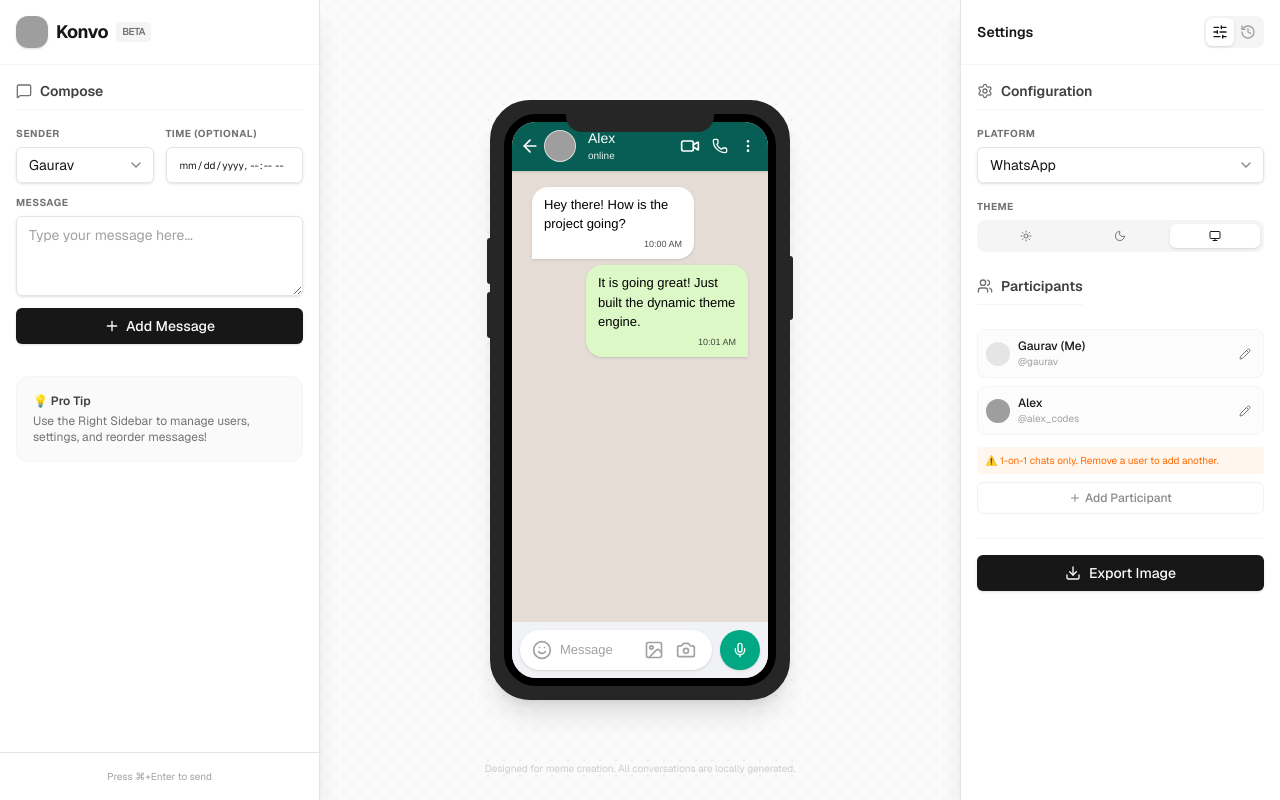
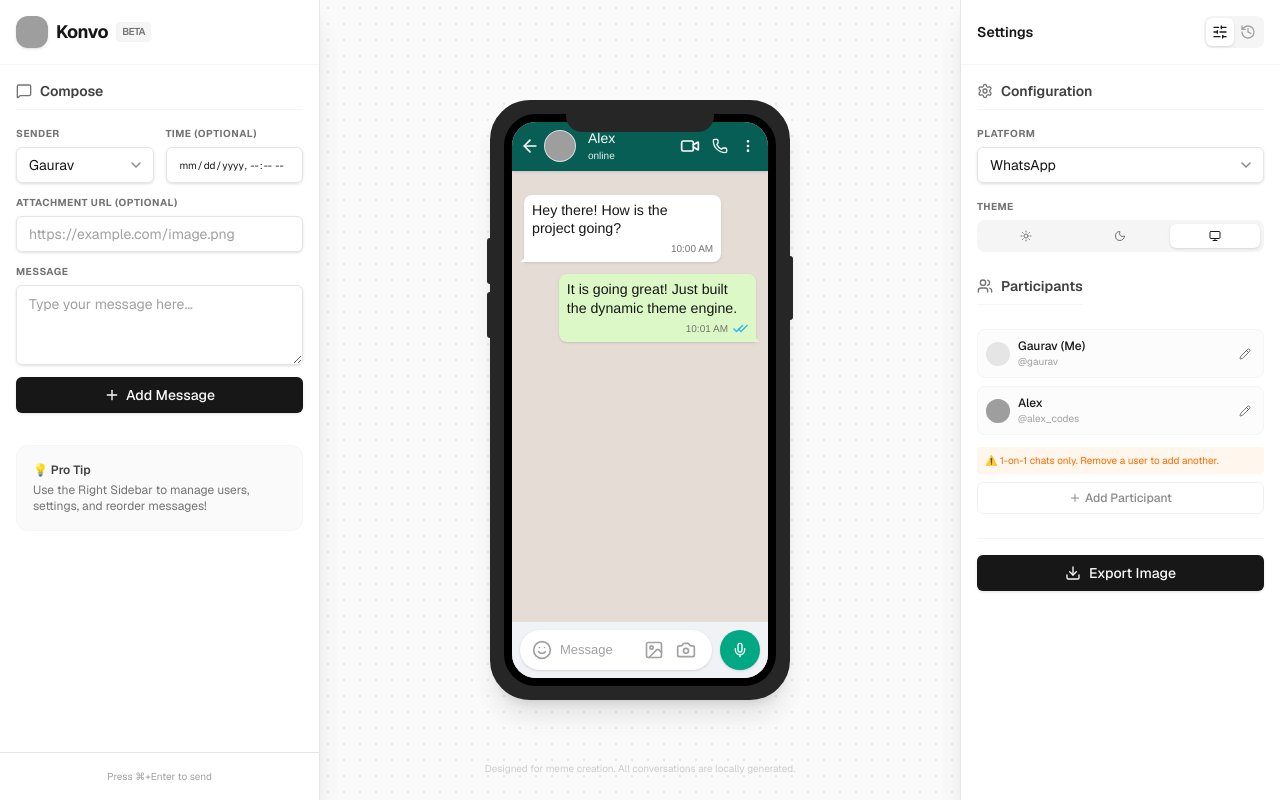
Before and after one commit to itstheanurag/konvo, a Next.js app: page / in a window 1280 px wide. Built offline with nearby package versions, Linux system fonts and the light colour scheme; grey boxes are pictures that could not be loaded.

Commit message:
update chat components and editor

```diff
--- a/components/chat/chat-display.tsx
+++ b/components/chat/chat-display.tsx
@@ -2,10 +2,9 @@
 
 import React from 'react';
 import { Message, Participant, PlatformConfig } from '@/lib/types';
-import { ChatMessage } from './chat-message';
+import { PlatformHeader, PlatformFooter, PlatformMessage } from './platform-layouts';
 import { ChatContainer } from './chat-container';
 import { PlatformTheme } from './platform-theme';
-import { PlatformHeader, PlatformFooter } from './platform-layouts';
 
 interface ChatDisplayProps {
   messages: Message[];
@@ -39,7 +38,7 @@
           </div>
 
           {/* Messages Area */}
-          <div className="flex-1 overflow-y-auto py-4 px-2 scrollbar-thin scrollbar-thumb-neutral-300 dark:scrollbar-thumb-neutral-600">
+          <div className="flex-1 overflow-y-auto py-4 scrollbar-thin scrollbar-thumb-neutral-300 dark:scrollbar-thumb-neutral-600">
             <div className="flex flex-col">
               {messages.map((msg, index) => {
                 const prevMsg = messages[index - 1];
@@ -48,11 +47,12 @@
                 const isLast = !nextMsg || nextMsg.senderId !== msg.senderId;
 
                 return (
-                  <ChatMessage
+                  <PlatformMessage
                     key={msg.id}
                     message={msg}
                     sender={getSender(msg.senderId)}
                     platform={platformConfig.id}
+                    config={platformConfig}
                     isFirst={isFirst}
                     isLast={isLast}
                   />
--- a/components/chat/chat-message.tsx
+++ /dev/null
@@ -1,108 +0,0 @@
-'use client';
-
-import React from 'react';
-import { Message, Participant, PlatformType, PLATFORMS } from '@/lib/types';
-import { cn } from '@/lib/utils';
-
-interface ChatMessageProps {
-  message: Message;
-  sender: Participant;
-  platform: PlatformType;
-  isFirst: boolean;
-  isLast: boolean;
-}
-
-export const ChatMessage: React.FC<ChatMessageProps> = ({ message, sender, platform, isFirst, isLast }) => {
-  const isMe = sender.isMe;
-  const config = PLATFORMS[platform];
-  const showUsername = config.showUsernames;
-
-  // Logic for avatars: varying by platform
-  // Instagram/Messenger: usually show avatar at bottom of group
-  // WhatsApp: usually show avatar at top? No, WhatsApp doesn't show avatars in individual chats usually, but let's assume we follow config.
-  // Let's stick to: If Avatars enabled, show on LAST message of group (bottom).
-  const shouldShowAvatar = !isMe && sender.avatar && config.showAvatars && isLast;
-
-  return (
-    <div className={cn(
-      "flex w-full px-3 animate-in fade-in slide-in-from-bottom-2 duration-300",
-      isMe ? "justify-end" : "justify-start",
-      isLast ? "mb-1.5" : "mb-0.5" // Tighter spacing within group
-    )}>
-      {/* Avatar Slot - Always reserve space if platform uses avatars? Or just conditionally render? */}
-      {/* For layout stability, maybe just render invisible if not last? */}
-      {!isMe && config.showAvatars && (
-        <div className={cn("w-8 h-8 mr-2 flex-shrink-0 self-end", !shouldShowAvatar && "invisible")}>
-           {sender.avatar && <img src={sender.avatar} alt={sender.name} className="w-full h-full object-cover rounded-full" />}
-        </div>
-      )}
-
-      <div className={cn(
-         "flex flex-col max-w-[75%]",
-         isMe ? "items-end" : "items-start",
-         platform === 'discord' && "max-w-full w-full items-start"
-      )}>
-
-         {/* Username: Show only on FIRST message of group */}
-         {!isMe && showUsername && platform !== 'discord' && isFirst && (
-            <span className="text-[10px] text-neutral-500 mb-1 ml-1">{sender.username ? `@${sender.username}` : sender.name}</span>
-         )}
-
-         <div className={cn(
-            "px-3 py-2 text-[13px] shadow-sm",
-            // Base rounded corners
-            "rounded-2xl",
-
-            // SENDER (Right side)
-            isMe && [
-               "bg-[var(--platform-bubble-sender)] text-[var(--platform-text-sender)]",
-               // Corner Logic
-               // If it's NOT the last message, flatten bottom-right (connect to next)
-               !isLast && "rounded-br-sm",
-               // If it's NOT the first message, flatten top-right (connect to prev)
-               !isFirst && "rounded-tr-sm",
-               // If it IS the last, give it the 'tail' feel (sharp corner or specialized shape)
-               isLast && "rounded-br-none"
-            ],
-
-            // RECIPIENT (Left side)
-            !isMe && [
-               "bg-[var(--platform-bubble-recipient)] text-[var(--platform-text-recipient)]",
-               // Corner Logic
-               !isLast && "rounded-bl-sm",
-               !isFirst && "rounded-tl-sm",
-               isLast && "rounded-bl-none"
-            ],
-
-            platform === 'discord' && "rounded-none bg-transparent shadow-none px-0 py-0.5 max-w-full w-full",
-         )}>
-            {platform === 'discord' && (
-               <div className="flex flex-col">
-                  {/* Only show header on FIRST message of group */}
-                  {isFirst && (
-                    <div className="flex items-baseline gap-2 mt-1">
-                       <span className="font-bold text-[#f2f3f5] text-[13px] clickable hover:underline">{sender.username || sender.name}</span>
-                       <span className="text-[10px] text-neutral-400">{message.timestamp}</span>
-                    </div>
-                  )}
-                  {/* If not first, we should render simpler without header. Maybe show hidden timestamp on hover? */}
-                  <span className={cn("text-[#dbdee1] text-[13px] leading-[1.25rem]", !isFirst && "ml-0")}>{message.text}</span>
-               </div>
-            )}
-
-            {platform !== 'discord' && (
-            <div className="flex flex-col gap-1">
-               <p className="whitespace-pre-wrap break-words">{message.text}</p>
-               <span className={cn(
-                  "text-[9px] self-end opacity-70",
-                  isMe ? "text-[var(--platform-text-sender)]" : "text-[var(--platform-text-recipient)]"
-               )}>
-                  {message.timestamp}
-               </span>
-            </div>
-            )}
-         </div>
-      </div>
-    </div>
-  );
-};
--- a/components/chat/platform-layouts.tsx
+++ b/components/chat/platform-layouts.tsx
@@ -1,16 +1,18 @@
 'use client';
 
 import React from 'react';
-import { PlatformLayoutProps } from '@/lib/types';
-import { WhatsAppHeader, WhatsAppFooter } from '@/components/platforms/whatsapp';
-import { MessagesHeader, MessagesFooter } from '@/components/platforms/messages';
-import { InstagramHeader, InstagramFooter } from '@/components/platforms/instagram';
-import { DiscordHeader, DiscordFooter } from '@/components/platforms/discord';
-import { XHeader } from '@/components/platforms/x';
-import { TumblrHeader, TumblrFooter } from '@/components/platforms/tumbler';
-import { PeerlistHeader, PeerlistFooter } from '@/components/platforms/peerlist';
-import { HingeHeader, HingeFooter } from '@/components/platforms/hinge';
-import { GenericHeader, GenericFooter } from '@/components/platforms/generic';
+import { PlatformLayoutProps, PlatformMessageProps } from '@/lib/types';
+import { SlackHeader, SlackFooter, SlackMessage } from '@/components/platforms/slack';
+import { TelegramHeader, TelegramFooter, TelegramMessage } from '@/components/platforms/telegram';
+import { WhatsAppHeader, WhatsAppFooter, WhatsAppMessage } from '@/components/platforms/whatsapp';
+import { MessagesHeader, MessagesFooter, MessagesMessage } from '@/components/platforms/messages';
+import { InstagramHeader, InstagramFooter, InstagramMessage } from '@/components/platforms/instagram';
+import { DiscordHeader, DiscordFooter, DiscordMessage } from '@/components/platforms/discord';
+import { XHeader, XMessage } from '@/components/platforms/x';
+import { TumblrHeader, TumblrFooter, TumblrMessage } from '@/components/platforms/tumbler';
+import { PeerlistHeader, PeerlistFooter, PeerlistMessage } from '@/components/platforms/peerlist';
+import { HingeHeader, HingeFooter, HingeMessage } from '@/components/platforms/hinge';
+import { GenericHeader, GenericFooter, GenericMessage } from '@/components/platforms/generic';
 
 export const PlatformHeader: React.FC<PlatformLayoutProps> = (props) => {
   switch (props.platform) {
@@ -30,6 +32,10 @@
       return <PeerlistHeader {...props} />;
     case 'hinge':
       return <HingeHeader {...props} />;
+    case 'slack':
+      return <SlackHeader {...props} />;
+    case 'telegram':
+      return <TelegramHeader {...props} />;
     default:
       return <GenericHeader {...props} />;
   }
@@ -51,9 +57,38 @@
       return <PeerlistFooter {...props} />;
     case 'hinge':
       return <HingeFooter {...props} />;
-    case 'x':
-      return <GenericFooter {...props} />;
+    case 'slack':
+      return <SlackFooter {...props} />;
+    case 'telegram':
+      return <TelegramFooter {...props} />;
     default:
       return <GenericFooter {...props} />;
   }
 };
+
+export const PlatformMessage: React.FC<PlatformMessageProps & { platform: string }> = (props) => {
+  switch (props.platform) {
+    case 'whatsapp':
+      return <WhatsAppMessage {...props} />;
+    case 'slack':
+      return <SlackMessage {...props} />;
+    case 'telegram':
+      return <TelegramMessage {...props} />;
+    case 'messages':
+      return <MessagesMessage {...props} />;
+    case 'instagram':
+      return <InstagramMessage {...props} />;
+    case 'discord':
+      return <DiscordMessage {...props} />;
+    case 'x':
+      return <XMessage {...props} />;
+    case 'tumblr':
+      return <TumblrMessage {...props} />;
+    case 'peerlist':
+      return <PeerlistMessage {...props} />;
+    case 'hinge':
+      return <HingeMessage {...props} />;
+    default:
+      return <GenericMessage {...props} />;
+  }
+};
--- a/components/editor/sidebar-sections/sidebar-compose.tsx
+++ b/components/editor/sidebar-sections/sidebar-compose.tsx
@@ -7,7 +7,7 @@
 
 interface SidebarComposeProps {
   participants: Participant[];
-  onAddMessage: (text: string, senderId: string, timestamp?: string) => void;
+  onAddMessage: (text: string, senderId: string, timestamp?: string, type?: "text" | "image", attachmentUrl?: string) => void;
   selectedSender: string;
   setSelectedSender: (id: string) => void;
 }
@@ -19,10 +19,11 @@
   setSelectedSender,
 }) => {
   const [newMessage, setNewMessage] = React.useState('');
+  const [attachmentUrl, setAttachmentUrl] = React.useState('');
   const [customTime, setCustomTime] = React.useState('');
 
   const handleAdd = () => {
-    if (newMessage.trim()) {
+    if (newMessage.trim() || attachmentUrl.trim()) {
       let formattedTime = undefined;
       if (customTime) {
          const date = new Date(customTime);
@@ -36,8 +37,15 @@
          }
       }
 
-      onAddMessage(newMessage, selectedSender, formattedTime);
+      onAddMessage(
+        newMessage,
+        selectedSender,
+        formattedTime,
+        attachmentUrl.trim() ? 'image' : 'text',
+        attachmentUrl.trim() || undefined
+      );
       setNewMessage('');
+      setAttachmentUrl('');
     }
   };
 
@@ -65,6 +73,15 @@
            </div>
          </div>
          <div>
+            <Label>Attachment URL (Optional)</Label>
+            <Input
+              type="text"
+              placeholder="https://example.com/image.png"
+              value={attachmentUrl}
+              onChange={(e) => setAttachmentUrl(e.target.value)}
+            />
+         </div>
+         <div>
            <Label>Message</Label>
            <textarea
              value={newMessage}
```
